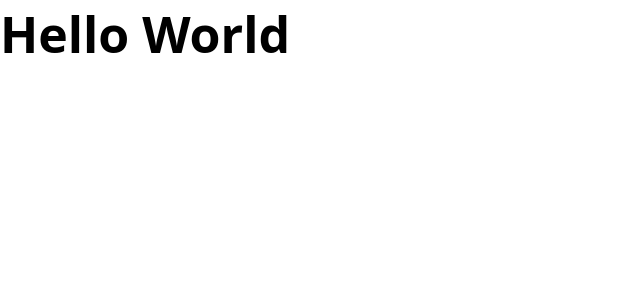
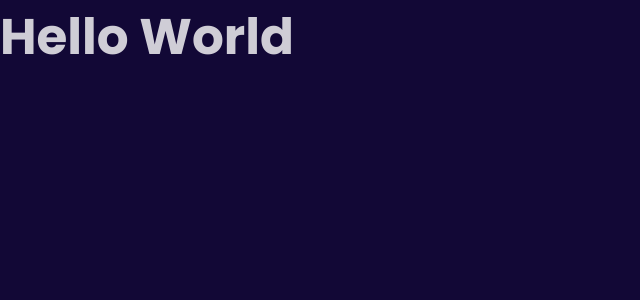
Before and after one commit to caiqalmeida/caiquealmeida.dev, a Next.js app: page / in a window 1280 px wide. Shown: the top 300 px of the page, without its empty margins (0-640 px from the left). Built offline with nearby package versions, Linux system fonts and the light colour scheme.

Commit message:
feat: installed font and used theme on global style

```diff
--- a/src/pages/_app.tsx
+++ b/src/pages/_app.tsx
@@ -7,8 +7,8 @@ import GlobalStyle from '../styles/global'
 export default function App({ Component, pageProps }: AppProps) {
   return (
     <>
-      <GlobalStyle />
       <ThemeProvider theme={theme}>
+        <GlobalStyle />
         <Component {...pageProps} />
       </ThemeProvider>
     </>
--- a/src/pages/_document.tsx
+++ b/src/pages/_document.tsx
@@ -1,4 +1,4 @@
-import Document, { DocumentInitialProps, DocumentContext } from 'next/document'
+import Document, { DocumentInitialProps, DocumentContext, Html, Head, Main, NextScript } from 'next/document'
 import { ServerStyleSheet } from 'styled-components'
 
 export default class MyDocument extends Document {
@@ -27,4 +27,20 @@ export default class MyDocument extends Document {
       sheet.seal()
     }
   }
+
+  render() {
+    return (
+      <Html>
+        <Head>
+          <link rel="preconnect" href="https://fonts.googleapis.com" />
+          <link rel="preconnect" href="https://fonts.gstatic.com" crossOrigin="true" />
+          <link href="https://fonts.googleapis.com/css2?family=Poppins:ital,wght@0,500;0,600;0,700;1,400&display=swap" rel="stylesheet" />
+        </Head>
+        <body>
+          <Main />
+          <NextScript />
+        </body>
+      </Html>
+    );
+  }
 }
--- a/src/styles/global.ts
+++ b/src/styles/global.ts
@@ -5,8 +5,10 @@ export default createGlobalStyle`
     margin: 0;
     padding: 0;
     box-sizing: border-box;
+    background: ${props => props.theme.colors.purple.dark};
   }
   * {
-    font-family: 'Open Sans', sans-serif;
+    font-family: ${props => props.theme.font.family};
+    color: ${props => props.theme.colors.white.medium};
   }
 `;
--- a/styled.d.ts
+++ b/styled.d.ts
@@ -1,5 +1,5 @@
 import { } from 'styled-components';
-import { ThemeType } from './styles/theme';
+import { ThemeType } from './src/styles/theme';
 declare module 'styled-components' {
   export interface DefaultTheme extends ThemeType { }
 }
```
